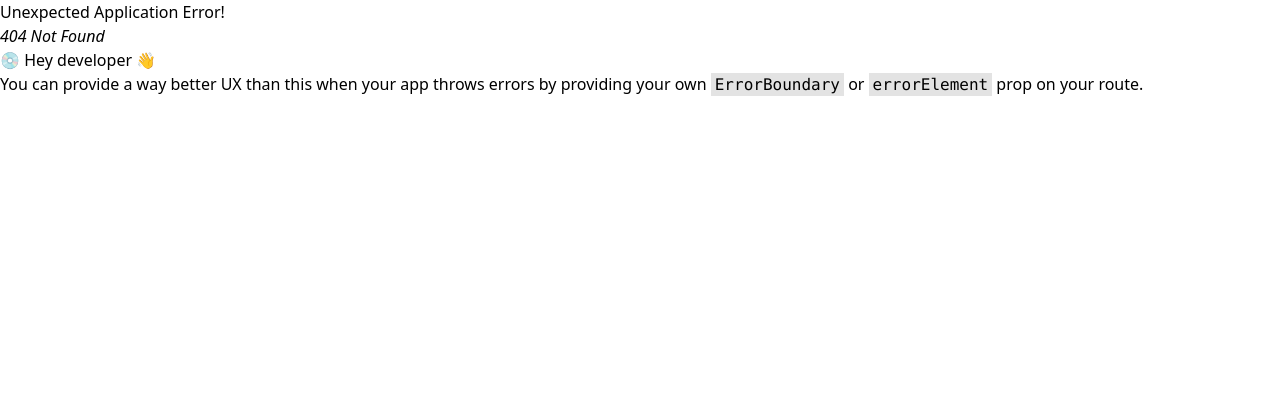
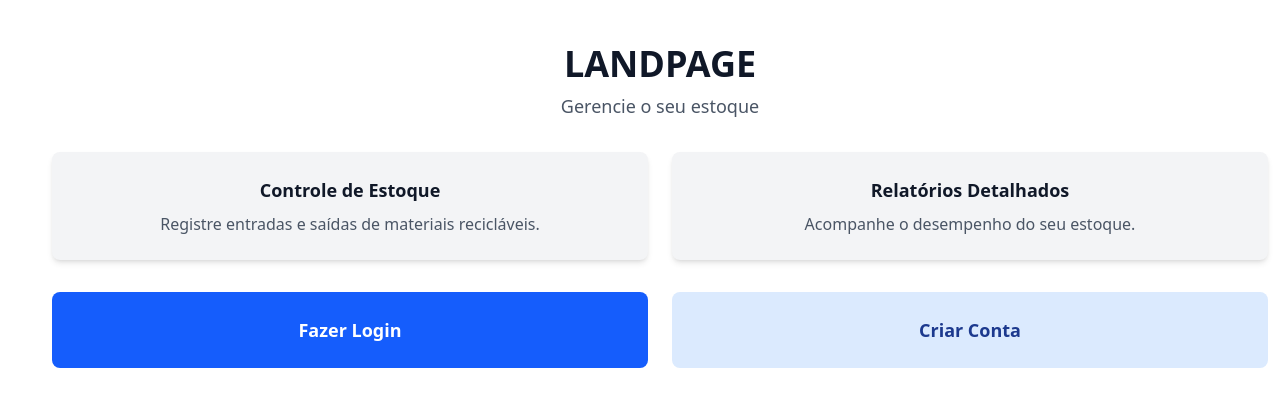
Before and after one commit to SantoGuru/Recycle, a React (Vite) app in the folder frontend/: page /LandPage in a window 1280 px wide. Before the commit this address had no page. Shown: the top 406 px of the page. Built offline with nearby package versions, Linux system fonts and the light colour scheme.

Commit message:
frontend/alteracoeshome

```diff
--- a/frontend/src/App.jsx
+++ b/frontend/src/App.jsx
@@ -5,6 +5,7 @@ import RootLayout from './pages/Root';
 import Signup from './pages/Signup';
 import Login from './pages/Login';
 import Dashboard from './pages/Dashboard';
+import LandPage from './pages/LandPage';
 import { AuthContextProvider } from './store/AuthContext';
 
 const router = createBrowserRouter([
@@ -16,6 +17,8 @@ const router = createBrowserRouter([
       {index: true, element: <Signup />}, // TODO: colocar rota correta
       {path: '/login', element: <Login />},
       {path: '/Dashboard', element: <Dashboard />},
+      {path: '/LandPage', element: <LandPage />},
+      {path: '/Signup', element: <Signup />},
     ]
   }
 ]);
--- /dev/null
+++ b/frontend/src/pages/LandPage.tsx
@@ -0,0 +1,40 @@
+import React from "react";
+import { Link, Navigate } from "react-router-dom";
+import { useAuth } from "../store/AuthContext";
+
+export default function LandPage() {
+    const { userData } = useAuth();
+
+    if (userData) {
+        return <Navigate to="/Dashboard" />;
+    }
+
+    return (
+        <div className="container px-8 py-4 m-5">
+            <div className="mb-8 text-center">
+                <h1 className="text-4xl font-bold py-2 text-gray-900">LANDPAGE</h1>
+                <p className="text-gray-600 text-lg">Gerencie o seu estoque</p>
+            </div>
+
+            <div className="grid grid-cols-2 gap-6 text-center">
+                <div className="p-6 bg-gray-100 rounded-lg shadow-md">
+                    <h2 className="text-lg font-semibold text-gray-900">Controle de Estoque</h2>
+                    <p className="mt-2 text-gray-600">Registre entradas e saídas de materiais recicláveis.</p>
+                </div>
+                <div className="p-6 bg-gray-100 rounded-lg shadow-md">
+                    <h2 className="text-lg font-semibold text-gray-900">Relatórios Detalhados</h2>
+                    <p className="mt-2 text-gray-600">Acompanhe o desempenho do seu estoque.</p>
+                </div>
+            </div>
+
+            <div className="mt-8 grid grid-cols-2 gap-6">
+                <Link to="/Login" className="flex items-center justify-center p-6 bg-blue-600 text-white rounded-lg hover:bg-blue-700 transition-colors">
+                    <h3 className="text-lg font-semibold">Fazer Login</h3>
+                </Link>
+                <Link to="/Signup" className="flex items-center justify-center p-6 bg-blue-100 text-blue-900 rounded-lg hover:bg-blue-200 transition-colors">
+                    <h3 className="text-lg font-semibold">Criar Conta</h3>
+                </Link>
+            </div>
+        </div>
+    );
+}
--- a/frontend/src/store/AuthContext.jsx
+++ b/frontend/src/store/AuthContext.jsx
@@ -1,47 +1,47 @@
-import { createContext, useEffect, useReducer } from "react";
+import { createContext, useContext, useEffect, useReducer } from "react";
 
 const AuthContext = createContext({
     userData: {},
     login: () => {},
     logout: () => {},
-})
+});
 
 function authReducer(state, action) {
-    if(action.type === "LOGIN"){
+    if (action.type === "LOGIN") {
         localStorage.setItem("user", JSON.stringify(action.userData));
         return {
             ...state,
             userData: action.userData,
-        }
+        };
     }
-    if(action.type === "LOGOUT"){
+    if (action.type === "LOGOUT") {
         localStorage.remoteItem("user");
-        return{
+        return {
             ...state,
             userData: {},
-        }
+        };
     }
 }
 
-export function AuthContextProvider({children}){
+export function AuthContextProvider({ children }) {
     const [user, dispatchUserAction] = useReducer(authReducer, { userData: {} });
 
-    function login(userData){
+    function login(userData) {
         dispatchUserAction({
             type: "LOGIN",
             userData,
         });
     }
 
-    function logout(){
+    function logout() {
         dispatchUserAction({
-            type: "LOGOUT"
-        })
+            type: "LOGOUT",
+        });
     }
 
     useEffect(() => {
         const storedUser = localStorage.getItem("user");
-        if(storedUser) {
+        if (storedUser) {
             dispatchUserAction({
                 type: "LOGIN",
                 userData: JSON.parse(storedUser),
@@ -52,12 +52,14 @@ export function AuthContextProvider({children}){
     const userCtx = {
         user,
         login,
-        logout
-    }
+        logout,
+    };
 
-    return (
-        <AuthContext.Provider value={userCtx}>{children}</AuthContext.Provider>
-    )
+    return <AuthContext.Provider value={userCtx}>{children}</AuthContext.Provider>;
+}
+
+export function useAuth() {
+    return useContext(AuthContext);
 }
 
 export default AuthContext;
```
